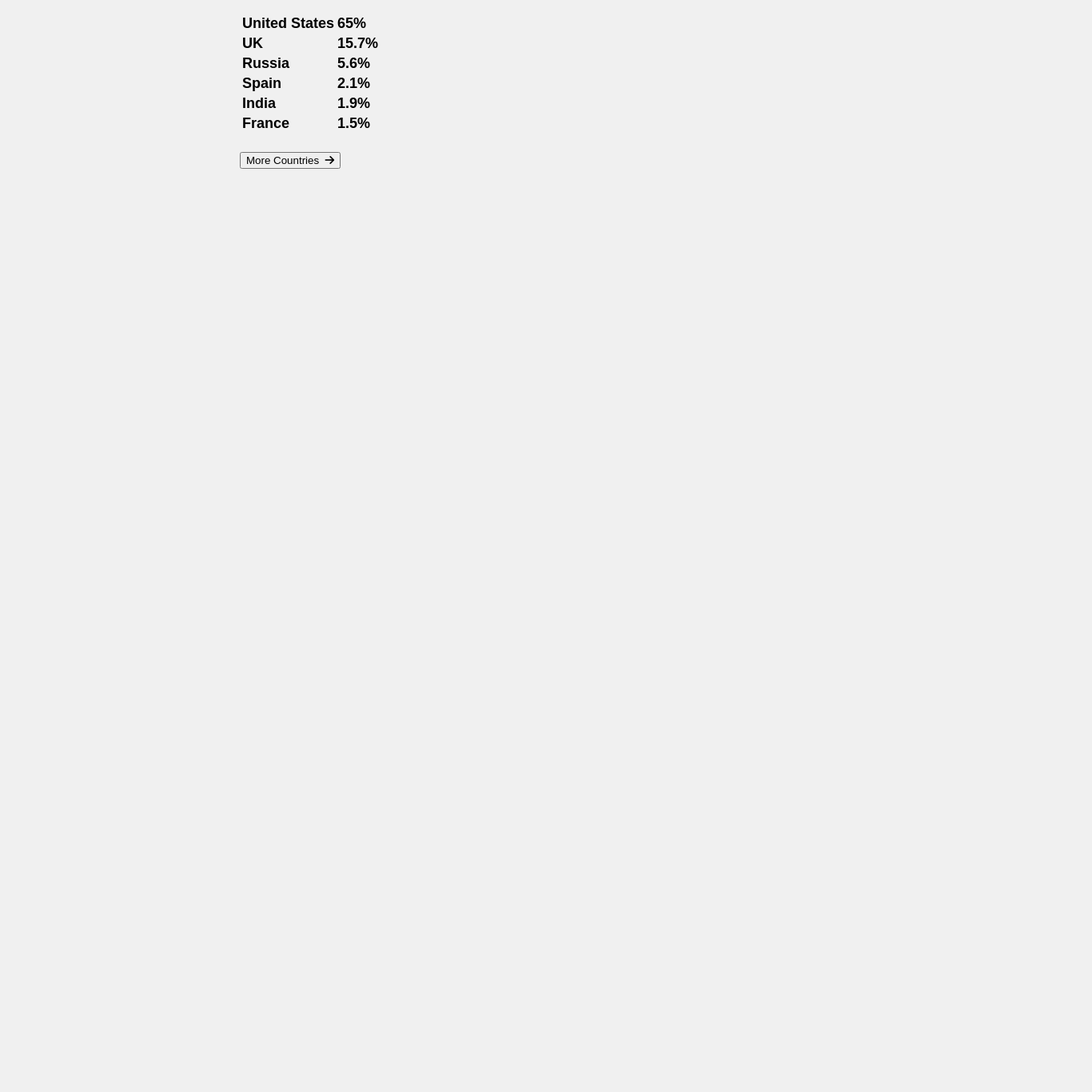
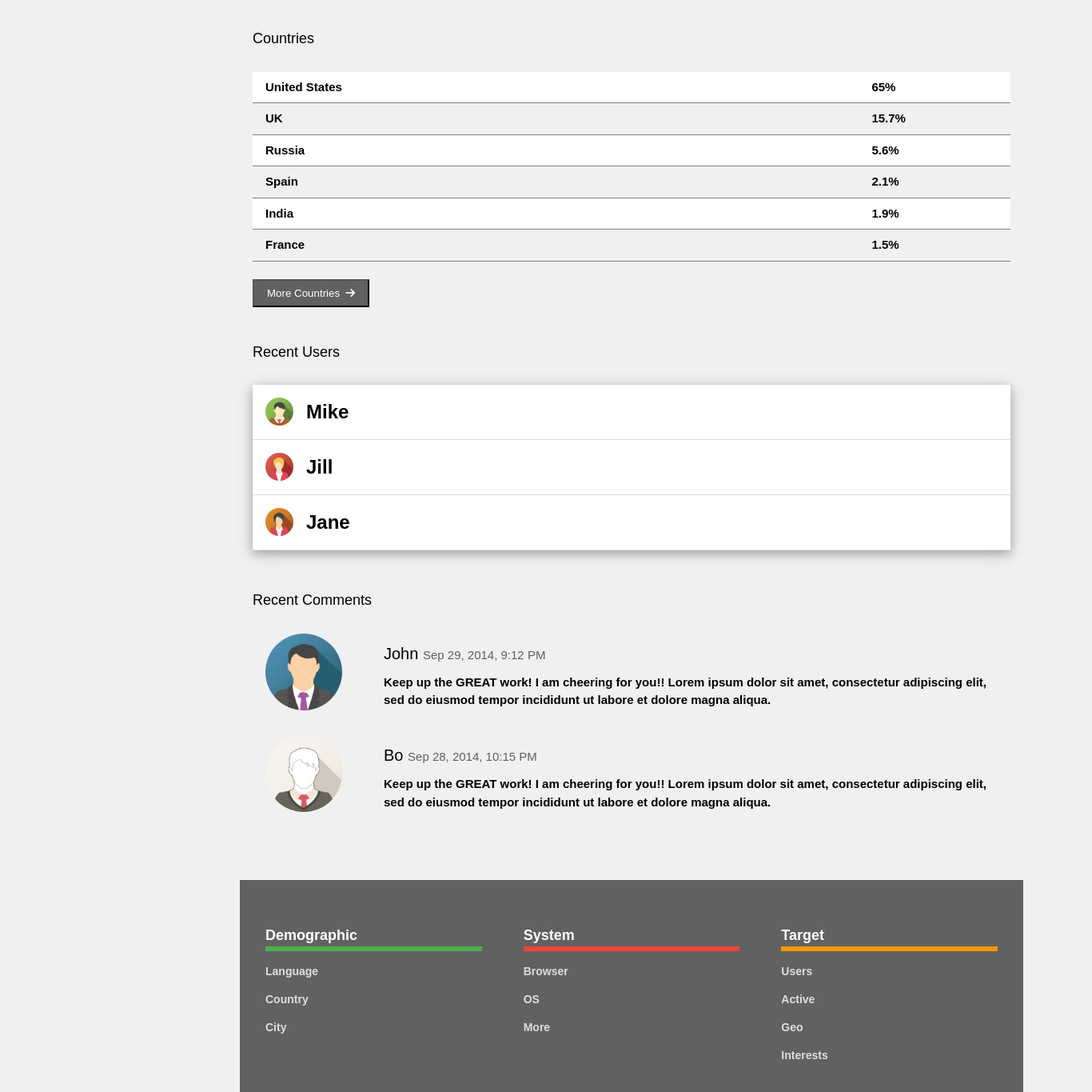
Before and after one commit to KimYoonChae/mutsa_hw, a React (Create React App) app: page / in a window 1280 px wide. Shown: the part 1000-2365 px from the top of the page at 80% size, 1366 px wide, since content can reach past the window. Before the commit the page ends 1211 px from the top, so only its background shows below. Built offline with nearby package versions, Linux system fonts and the light colour scheme.

Commit message:
미디어 쿼리만 좀 수정하자

```diff
--- a/src/components/content.js
+++ b/src/components/content.js
@@ -1,6 +1,11 @@
 import React from 'react';
 import '../styles/content.css';
 import regionImage from '../images/region.png';
+import avatar1 from '../images/avatar1.png';
+import avatar2 from '../images/avatar2.png';
+import avatar3 from '../images/avatar3.png';
+import avatar5 from '../images/avatar5.png';
+import avatar6 from '../images/avatar6.png';
 
 function Content() {
   return (
@@ -11,8 +16,8 @@ function Content() {
 <div className="tabs">
   <div className="boxx">
     <div className="boxcon_1">
-            <div><i className="fa fa-comment"></i></div>
-            <div>
+      <div className="icon"><i className="fa fa-comment"></i></div>
+      <div className="count">
         <h3>52</h3>
       </div>
       <h4>Messages</h4>
@@ -20,8 +25,8 @@ function Content() {
   </div>
   <div className="boxx">
     <div className="boxcon_2">
-            <div><i className="fa fa-eye"></i></div>
-            <div>
+      <div className="icon"><i className="fa fa-eye"></i></div>
+      <div className="count">
         <h3>99</h3>
       </div>
       <h4>Views</h4>
@@ -29,8 +34,8 @@ function Content() {
   </div>
   <div className="boxx">
     <div className="boxcon_3">
-            <div><i className="fa fa-share-alt"></i></div>
-            <div>
+      <div className="icon"><i className="fa fa-share-alt"></i></div>
+      <div className="count">
         <h3>23</h3>
       </div>
       <h4>Shares</h4>
@@ -38,14 +43,15 @@ function Content() {
   </div>
   <div className="boxx">
     <div className="boxcon_4">
-            <div><i className="fa fa-users"></i></div>
-            <div>
+      <div className="icon"><i className="fa fa-users"></i></div>
+      <div className="count">
         <h3>50</h3>
       </div>
       <h4>Users</h4>
     </div>
   </div>
 </div>
+
 
       <div className="panel">
         <div className="content-wrapper">
@@ -114,43 +120,108 @@ function Content() {
           <div className="bar3" style={{ width: '75%' }}>75%</div>
         </div>
       </div>
-
- <div className="w3-container">
+      <hr />
+      <div className="statuscontainer">
         <h5>Countries</h5>
-   <table className="w3-table w3-striped w3-bordered w3-border w3-hoverable w3-white">
-     <tr className="c">
-       <td>United States</td>
-       <td>65%</td>
+        <table className="countrytable">
+          <tbody>
+            <tr className="country">
+              <td className="left">United States</td>
+              <td className="right">65%</td>
             </tr>
             <tr className="backgray2">
-       <td>UK</td>
-       <td>15.7%</td>
+              <td className="left">UK</td>
+              <td className="right">15.7%</td>
             </tr>
-     <tr className="c">
-       <td>Russia</td>
-       <td>5.6%</td>
+            <tr className="country">
+              <td className="left">Russia</td>
+              <td className="right">5.6%</td>
             </tr>
             <tr className="backgray2">
-       <td>Spain</td>
-       <td>2.1%</td>
+              <td className="left">Spain</td>
+              <td className="right">2.1%</td>
             </tr>
-     <tr className="c">
-       <td>India</td>
-       <td>1.9%</td>
+            <tr className="country">
+              <td className="left">India</td>
+              <td className="right">1.9%</td>
             </tr>
             <tr className="backgray2">
-       <td>France</td>
-       <td>1.5%</td>
+              <td className="left">France</td>
+              <td className="right">1.5%</td>
             </tr>
+          </tbody>
         </table>
         <br />
-   <button className="w3-button w3-dark-grey">More Countries &nbsp;<i className="fa fa-arrow-right"></i></button>
+        <button className="morebtn">More Countries &nbsp;<i className="fa fa-arrow-right"></i></button>
+      </div>
+      <hr />
+      <div className="statuscontainer">
+        <h5>Recent Users</h5>
+        <ul className="card">
+          <li className="cardpadding">
+            <img src={avatar2} className="cardmargin" style={{ width: '35px' }} />
+            <span className="w3-xlarge">Mike</span><br />
+          </li>
+          <li className="cardpadding">
+            <img src={avatar5} className="cardmargin" style={{ width: '35px' }} />
+            <span className="w3-xlarge">Jill</span><br />
+          </li>
+          <li className="cardpadding">
+            <img src={avatar6} className="cardmargin" style={{ width: '35px' }} />
+            <span className="w3-xlarge">Jane</span><br />
+          </li>
+        </ul>
+      </div>
+      <div className="statuscontainer">
+
+        <h5>Recent Comments</h5>
+
+        <div className="row">
+          <div className="center">
+            <img className="circle" src={avatar3} style={{ width: '96px', height: '96px' }} />
+          </div>
+          <div className="john">
+            <h4>John <span className="johntext">Sep 29, 2014, 9:12 PM</span></h4>
+            <div className='pa'>Keep up the GREAT work! I am cheering for you!! Lorem ipsum dolor sit amet, consectetur adipiscing elit, sed do eiusmod tempor incididunt ut labore et dolore magna aliqua.</div><br />
+          </div>
         </div>
 
+        <div className="row">
+          <div className="center">
+            <img className="circle" src={avatar1} style={{ width: '96px', height: '96px' }} />
+          </div>
+          <div className="john">
+            <h4>Bo <span className="johntext">Sep 28, 2014, 10:15 PM</span></h4>
+            <div className='pa'>Keep up the GREAT work! I am cheering for you!! Lorem ipsum dolor sit amet, consectetur adipiscing elit, sed do eiusmod tempor incididunt ut labore et dolore magna aliqua.</div><br />
+          </div>
+        </div>
 
+      </div>
+      <hr/>
 
-
-
+      <div className="footercon">
+        <div className="row">
+          <div className="footerbox">
+            <h5 className="foot1">Demographic</h5>
+            <p>Language</p>
+            <p>Country</p>
+            <p>City</p>
+          </div>
+          <div className="footerbox">
+            <h5 className="foot2">System</h5>
+            <p>Browser</p>
+            <p>OS</p>
+            <p>More</p>
+          </div>
+          <div className="footerbox">
+            <h5 className="foot3">Target</h5>
+            <p>Users</p>
+            <p>Active</p>
+            <p>Geo</p>
+            <p>Interests</p>
+          </div>
+        </div>
+      </div>
     </div>
   );
 }
--- a/src/styles/content.css
+++ b/src/styles/content.css
@@ -18,11 +18,11 @@ body {
 }
 
 .tabs {
-  padding: 0 15px 0; /* padding-bottom을 0으로 설정하여 상하 여백을 줄였습니다. */
+  padding: 0 15px 0;
   font-family: Verdana, sans-serif;
   font-size: 15px;
-  display: flex; /* 플렉스 레이아웃을 사용하여 탭을 일렬로 배치 */
-  justify-content: space-between; /* 탭 간 간격을 균등하게 설정 */
+  display: flex;
+  justify-content: space-between;
 }
 
 .boxx {
@@ -34,12 +34,38 @@ body {
 .boxcon_1, .boxcon_2, .boxcon_3, .boxcon_4 {
   padding: 16px 8px;
   color: #fff !important;
+  display: flex;
+  flex-direction: column; /* 세로 방향으로 배치 */
+  justify-content: space-between;
+  position: relative;
+}
+
+.icon {
+  font-size: 40px; /* 아이콘 크기 */
+  margin-bottom: 8px; /* 아이콘과 숫자 간 간격 */
+}
+
+.count {
+  position: absolute;
+  bottom: 80px; /* 숫자 위치 아래쪽으로 조정 */
+  right: 10px; /* 숫자 위치 오른쪽으로 조정 */
+}
+
+.count h3 {
+  margin: 0;
+  font-size: 20px; /* 숫자 크기 */
 }
 
 .boxcon_1 { background-color: #f44336; }
 .boxcon_2 { background-color: #2196F3; }
 .boxcon_3 { background-color: #009688; }
 .boxcon_4 { background-color: #ff9800; }
+
+h4 {
+  margin-top: 8px; /* 글씨와 숫자 간 간격 */
+  text-align: left; /* 글씨 중앙 정렬 */
+}
+
 
 .panel {
   margin: 16px 0;
@@ -112,19 +138,19 @@ body {
   height: auto; /* 이미지 높이를 자동으로 맞추기 */
 }
 
-.statuscontainer{
+.statuscontainer {
   box-sizing: border-box;
   display: block;
   height: 310.297px;
   padding: 0.15px 16px;
-  width: 10px;
+  width: 100%; /* 화면에 맞춰서 너비를 100%로 설정 */
+  max-width: 1100px; /* 필요에 따라 최대 너비 설정 */
   text-size-adjust: 100%;
   font-family: Raleway, sans-serif;
   font-size: 15px;
   line-height: 22.5px;
   color: rgb(0, 0, 0);
   unicode-bidi: isolate;
-
 }
 h5{
   font-weight: 400;
@@ -152,7 +178,7 @@ p {
   font-family: Raleway, sans-serif;
   font-size: 15px;
   line-height: 1.5;
-  width:1050px;
+  width: 100%; /* 화면에 맞게 100% 설정 */
   box-sizing: inherit;
   color: #000 !important;
   background-color: #9e9e9e !important;
@@ -196,3 +222,263 @@ content: "";
 display: table;
 clear: both;
 }
+.statuscontainer {
+  box-sizing: border-box;
+  display: block;
+  height: 310.297px;
+  padding: 0.15px 16px;
+  width: 100%;
+  max-width: 1100px;
+  font-family: Raleway, sans-serif;
+  font-size: 15px;
+  line-height: 22.5px;
+  color: rgb(0, 0, 0);
+}
+
+table {
+  width: 100%;
+  border-collapse: collapse;
+}
+
+td {
+  padding: 8px 16px;
+  font-size: 15px;
+  line-height: 1.5;
+}
+
+.left {
+  text-align: left;
+  width: 80%; /* 나라 이름이 왼쪽에 충분한 공간을 차지하도록 */
+}
+
+.right {
+  text-align: right;
+  padding-right: 60%;
+}
+
+.country {
+  background-color: white;
+}
+
+.backgray2 {
+  background-color: #f0f0f0;
+}
+
+tr{
+  border-bottom: 1px solid #ddd;
+  display: table-row;
+  vertical-align: inherit;
+  unicode-bidi: isolate;
+  border-color: inherit;
+  border-collapse: collapse;
+  border-spacing: 0;
+}
+.backgray2{
+  background-color: rgb(240, 240, 240);
+}
+.backgray2:hover{
+  background-color: lightgray;
+}
+.country:hover{
+  background-color: lightgray;
+}
+.morebtn{
+  color: #fff !important;
+  background-color: #616161 ;
+  user-select: none;
+  display: inline-block;
+    padding: 8px 16px;
+    vertical-align: middle;
+    overflow: hidden;
+    text-decoration: none;
+    text-align: center;
+    cursor: pointer;
+    white-space: nowrap;
+
+}
+.morebtn:hover{
+  background-color: darkgray;
+
+}
+hr{
+  border: 0;
+  border-top: 1px solid #eee;
+  margin: 40px 0;
+
+}
+.card{
+  background-color: #fff !important;
+  box-shadow: 0 4px 10px 0 rgba(0, 0, 0, 0.2), 0 4px 20px 0 rgba(0, 0, 0, 0.19);
+  list-style-type: none;
+    padding: 0;
+    margin: 0;
+}
+.cardpadding{
+  padding: 8px 16px;
+  border-bottom: 1px solid #ddd;
+  padding-top: 16px !important;
+  padding-bottom: 16px !important;
+  font-size: 15px;
+  line-height: 1.5;
+}
+.cardmargin{
+  width: 35px;
+  float: left !important;
+  margin-right: 16px !important;
+  vertical-align: middle;
+  border-style: none;
+  border-radius: 50%;
+}
+.w3-xlarge {
+  font-size: 24px !important;
+}
+
+
+.row{
+  box-sizing: inherit;
+  display: block;
+  unicode-bidi: isolate;
+  font-size: 15px;
+  line-height: 1.5;
+
+}
+.center{
+  float: left;
+  padding: 0.01em 16px;
+
+}
+.circle{
+  width: 96px;
+    height: 96px;
+    border-radius: 50%;
+    vertical-align: middle;
+    border-style: none;
+}
+.john{
+  padding: 0.01em 16px;
+}
+h4{
+  font-size: 20px;
+  font-weight: 400;
+  margin: 10px 0;
+}
+.johntext{
+  font-size: 15px !important;
+  opacity: 0.60;
+}
+.pa {
+  margin-bottom: 10px; /* 또는 원하는 크기로 간격 설정 */
+}
+
+.footercon {
+  box-sizing: border-box;
+  display: block;
+  height: auto; /* 높이를 자동으로 조정 */
+  padding: 10px 16px; /* 위, 아래 32px, 좌우 16px의 여백 */
+  width: 100%;
+  max-width: 1100px; /* 최대 너비 설정 */
+  text-size-adjust: 100%;
+  font-family: Raleway, sans-serif;
+  font-size: 15px;
+  line-height: 22.5px;
+  color: #fff;
+  background-color: #616161 !important;
+  unicode-bidi: isolate;
+  display: table;
+  clear: both;
+}
+
+.row {
+  display: flex; /* flexbox로 항목들을 가로로 배치 */
+  justify-content: space-between; /* 각 항목 사이에 균등하게 배치 */
+  gap: 20px; /* 각 항목 사이에 간격 추가 */
+}
+
+.footerbox {
+  font-family: "Raleway", sans-serif;
+  padding: 16px;
+  /* 배경색, 경계선, border-radius 제거 */
+  background-color: transparent; /* 배경색을 투명으로 설정 */
+  border: none; /* 경계선 제거 */
+  /* border-radius 제거 */
+  flex: 1 1 30%; /* 각 박스가 가로로 3등분되도록 설정 */
+  min-width: 250px; /* 최소 너비 설정 */
+}
+
+.foot1, .foot2, .foot3 {
+  font-size: 18px;
+  font-weight: 600; /* 제목에 두께를 추가하여 강조 */
+  margin-bottom: 15px;
+  color: #fff;
+}
+
+.foot1 {
+  border-bottom: 6px solid #4CAF50;
+}
+
+.foot2 {
+  border-bottom: 6px solid #f44336;
+}
+
+.foot3 {
+  border-bottom: 6px solid #ff9800;
+}
+
+.footerbox p {
+  font-size: 14px;
+  color: #ddd; /* 본문 텍스트 색상을 밝은 회색으로 설정 */
+}
+
+
+
+
+/* 화면 너비가 1024px 이하일 때 */
+@media (max-width: 1024px) {
+  .main {
+    margin-left: 0;
+    font-size: 16px;
+  }
+
+  .region-section, .feeds-section {
+    width: 100%;
+  }
+}
+
+/* 화면 너비가 768px 이하일 때 */
+@media (max-width: 768px) {
+  .tabs {
+    flex-direction: column;
+    align-items: center;
+  }
+
+  .boxx {
+    width: 100%;
+    margin-bottom: 10px;
+  }
+
+  .content-wrapper {
+    flex-direction: column;
+  }
+
+  .region-section, .feeds-section {
+    width: 100%;
+  }
+}
+
+/* 화면 너비가 480px 이하일 때 (모바일) */
+@media (max-width: 480px) {
+  .main {
+    font-size: 14px;
+    margin-top: 20px;
+  }
+
+  .boxcon_1, .boxcon_2, .boxcon_3, .boxcon_4 {
+    font-size: 14px;
+    padding: 10px;
+  }
+
+  .feedtable td {
+    padding: 5px;
+    font-size: 13px;
+  }
+}
```
Lines whose indentation alone changed are shown as unchanged.
